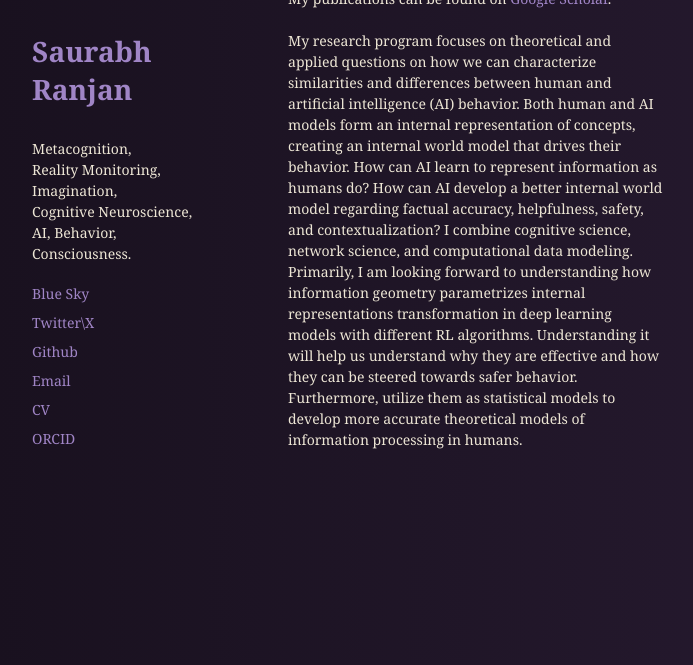
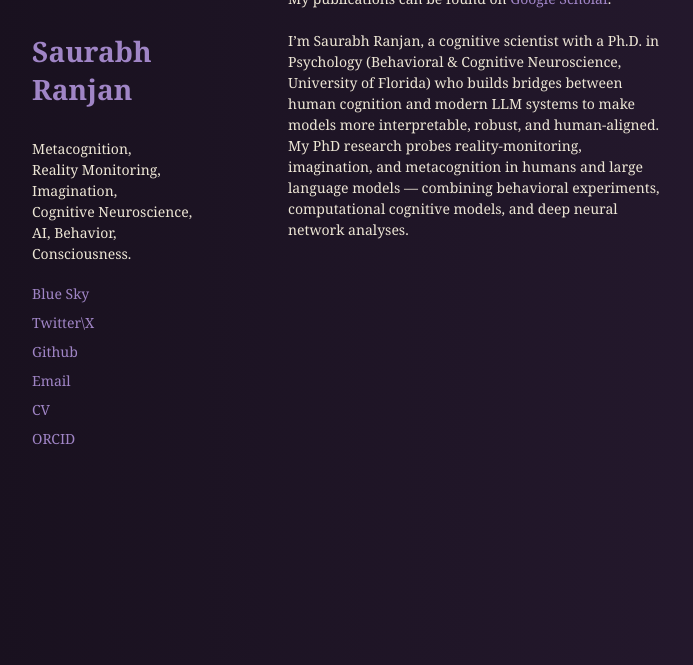
Before and after one commit to saurabhr/saurabhr.github.io, a Jekyll site: the page built from index.html, in a window 1280 px wide, cut to the strip 251-916 px from the top of the page. Shown: the whole strip, without its empty margins (4-697 px from the left). Built offline with Jekyll 4.4.1, drawn with Linux system fonts in a browser that asks for light colours.

Commit message:
Update index.html

```diff
--- a/index.html
+++ b/index.html
@@ -50,7 +50,11 @@ title: Home
     <br><br> Currently working with <a href="https://people.clas.ufl.edu/bodegaard/" target=_blank>Dr. Brian Odegaard</a> (<a href="https://bsky.app/profile/brianodegaard.bsky.social" target=_blank><i>blue sky</i></a>, <a href="https://twitter.com/BrianOdegaard2" target=_blank><i>twitter\x</i></a>) at <a href="https://paclab.psych.ufl.edu/" target=_blank>PACLAB</a>.
     <br> Previously I worked with <a href="https://sites.google.com/site/ammuns68/" target=_blank>Prof. Narayanan Srinivasan</a> (<a href= "https://www.cgs.iitk.ac.in/" target=_blank><i>now at IIT Kanpur</i></a>) at <a href="https://cbcs.ac.in/" target=_blank>CBCS</a>.
     <br><br> My publications can be found on <a href="https://scholar.google.com/citations?user=bzE80XYAAAAJ&hl=en" target=_blank>Google Scholar</a>.
-    <br><br> My research program focuses on theoretical and applied questions on how we can characterize similarities and differences between human and artificial intelligence (AI) behavior. Both human and AI models form an internal representation of concepts, creating an internal world model that drives their behavior. How can AI learn to represent information as humans do? How can AI develop a better internal world model regarding factual accuracy, helpfulness, safety, and contextualization? I combine cognitive science, network science, and computational data modeling. Primarily, I am looking forward to understanding how information geometry parametrizes internal representations transformation in deep learning models with different RL algorithms. Understanding it will help us understand why they are effective and how they can be steered towards safer behavior. Furthermore, utilize them as statistical models to develop more accurate theoretical models of information processing in humans.
+    <br><br> I’m Saurabh Ranjan, a cognitive scientist with a Ph.D. in Psychology (Behavioral & Cognitive Neuroscience, University of
+Florida) who builds bridges between human cognition and modern LLM systems to make models more interpretable,
+robust, and human-aligned. My PhD research probes reality-monitoring, imagination, and metacognition in humans and
+large language models — combining behavioral experiments, computational cognitive models, and deep neural network
+analyses.
   </p>
 
 </section>
@@ -74,7 +78,8 @@ title: Home
     <!-- Embedded CV PDF -->
     <div id="cv" class="tab-content">
   <iframe
-    src="https://drive.google.com/file/d/11nQ7vF-eaKeiXxlBn5bwYm-oH6Sf27RT/preview"
+    src="https://drive.google.com/file/d/1PI_DVk1vm_wFwohg5IzOyrIAqmDy7c32/preview"
+    https://drive.google.com/file/d/1PI_DVk1vm_wFwohg5IzOyrIAqmDy7c32/view?usp=sharing
     style="width: 100%; height: 100%; border: none; background-color: #ffffff; display: block;"
     title="Saurabh CV">
 </iframe>
```
